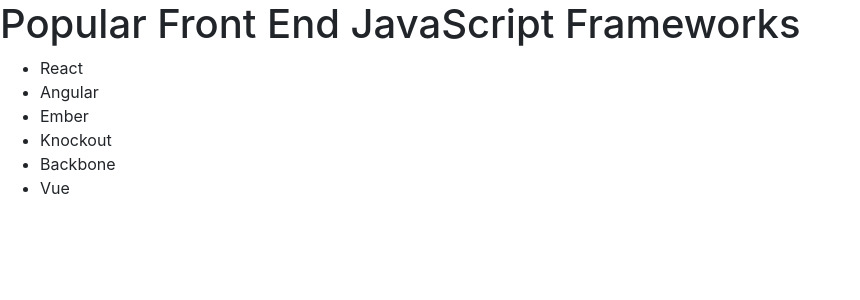
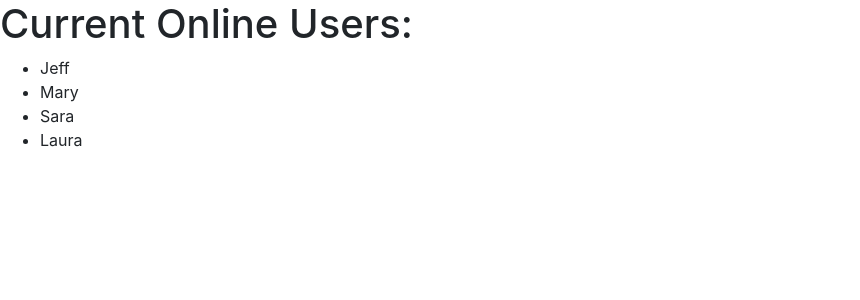
Before and after one commit to sdbeng/controlled-components-demo, a React (Create React App) app: page / in a window 1280 px wide. Shown: the top 300 px of the page, without its empty margins (0-860 px from the left). Built offline with nearby package versions, Linux system fonts and the light colour scheme.

Commit message:
fix state to render filtered user names

```diff
--- a/src/App.js
+++ b/src/App.js
@@ -5,11 +5,12 @@
 import Ternary from "./components/Ternary";
 
 import Frameworks from "./components/Frameworks";
+import FilterUsers from "./components/FilterUsers";
 
 function App() {
   return (
   <div>
-  <Frameworks />
+  <FilterUsers />
   </div>)
 
 }
--- a/src/components/FilterUsers.js
+++ b/src/components/FilterUsers.js
@@ -30,8 +30,20 @@
           ]
     }
   render() {
-    const usersOnline = null; // change code here
-    const renderOnline = null; // change code here
+    // const usersOnline = null; // change code here
+    const usersOnline = this.state.users.filter(user => user.online);
+    console.log('usersOnline:',usersOnline)
+
+    // const renderOnline = null; // change code here
+    // const renderOnline = usersOnline.map((item) => (
+    //     <li key={item.username}>{item.username}</li>
+    // ))
+
+    // or use an explicit return
+    const renderOnline = usersOnline.map(f => {
+        return <li key={f.username}>{f.username}</li>
+      })
+
     return (
       <div>
       <h1>Current Online Users:</h1>
```
